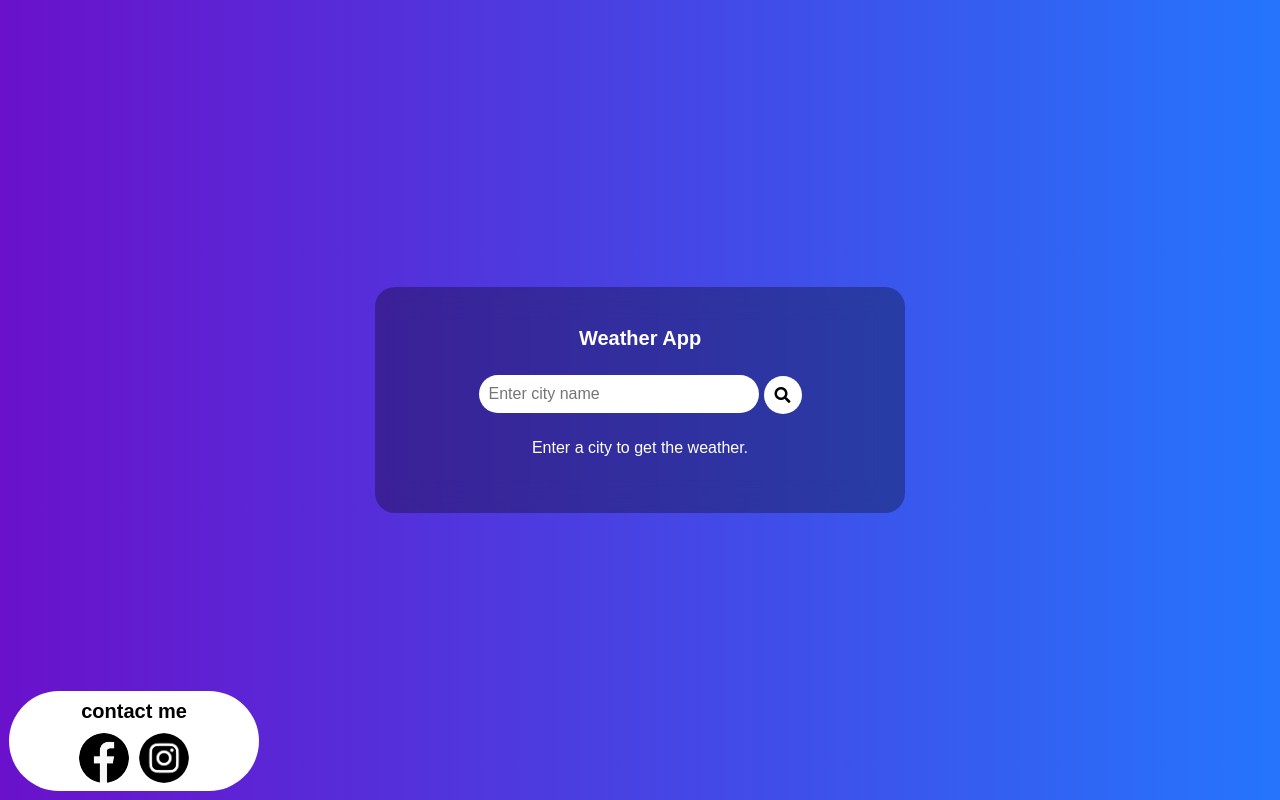
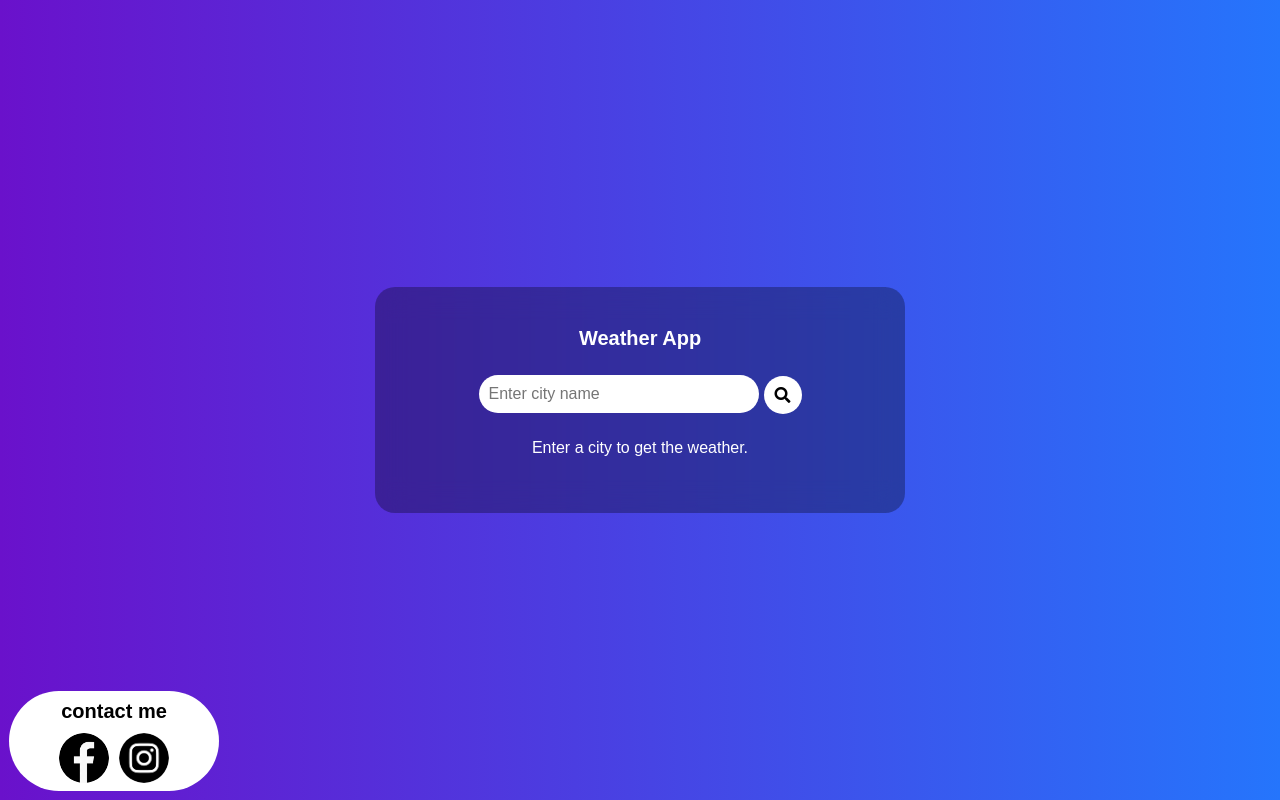
Before and after one commit to mlbdevelops/Weather-app, a plain HTML site: page index.html in a window 1280 px wide. Drawn offline with Linux system fonts and the light colour scheme.

Commit message:
Update styles.css

```diff
--- a/styles.css
+++ b/styles.css
@@ -123,7 +123,7 @@ footer{
   left: 9px;
   position: fixed;
   height: 70px;
-  width: 150px;
+  width: 120px;
   background-color: white;
   border-radius: 50px;
   display: flex;
@@ -182,7 +182,7 @@ footer img{
       left: 9px;
       position: fixed;
       height: 100px;
-      width: 250px;
+      width: 210px;
       background-color: white;
       border-radius: 50px;
       display: flex;
```
